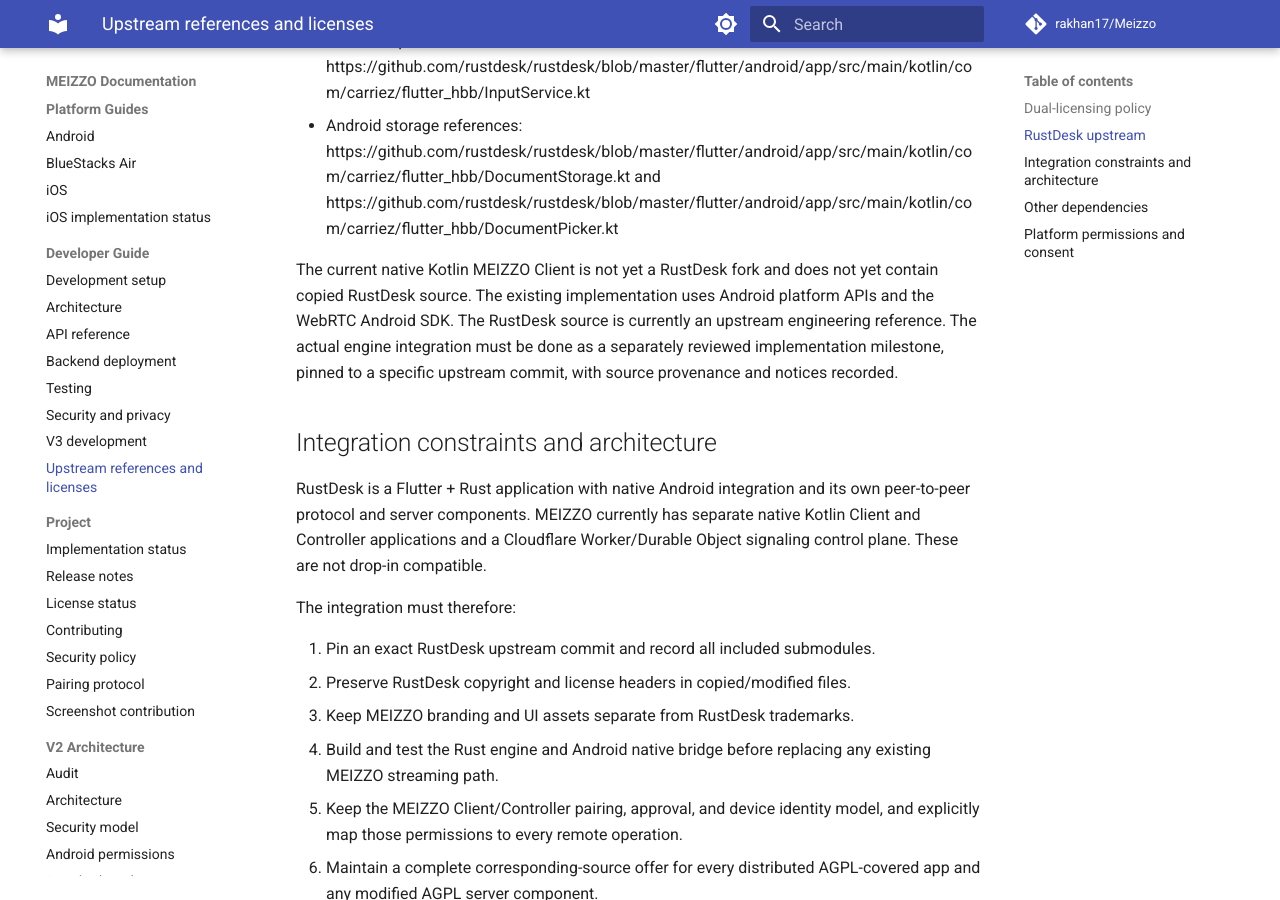
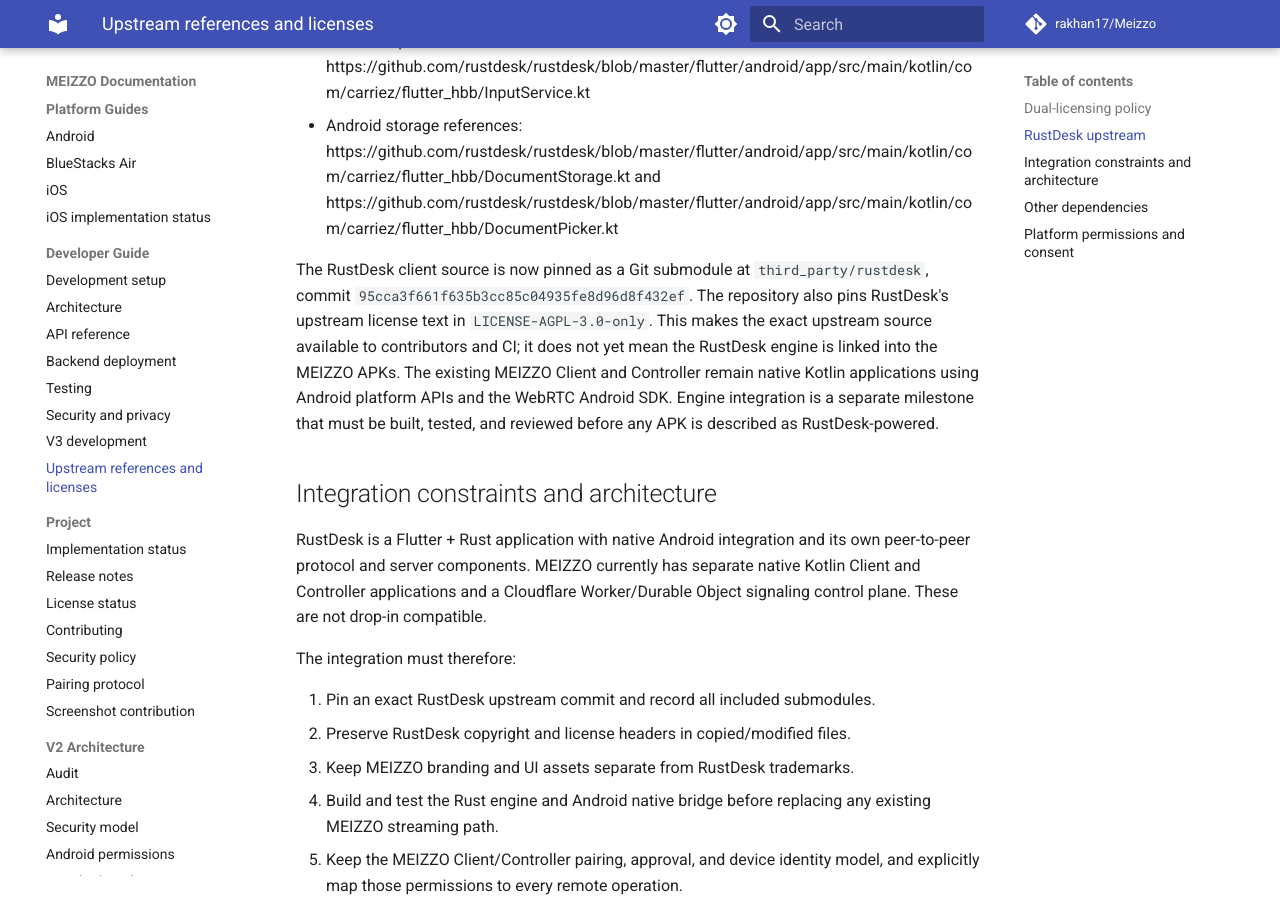
Before and after one commit to rakhan17/Meizzo, an MkDocs documentation site: the page built from docs/v3/UPSTREAM_AND_LICENSES.md, in a window 1280 px wide and 900 px high, scrolled down 1061 px. Built offline with MkDocs 1.6.1 and Material for MkDocs 9.7.7, drawn with Linux system fonts in a browser that asks for light colours; comment, search, counter and statistics services are not loaded.

Commit message:
Record pinned RustDesk source submodule and integration status

```diff
--- a/docs/v3/UPSTREAM_AND_LICENSES.md
+++ b/docs/v3/UPSTREAM_AND_LICENSES.md
@@ -40,12 +40,15 @@ APK as Apache-only.
   and
   https://github.com/rustdesk/rustdesk/blob/master/flutter/android/app/src/main/kotlin/com/carriez/flutter_hbb/DocumentPicker.kt
 
-The current native Kotlin MEIZZO Client is not yet a RustDesk fork and does
-not yet contain copied RustDesk source. The existing implementation uses
-Android platform APIs and the WebRTC Android SDK. The RustDesk source is
-currently an upstream engineering reference. The actual engine integration
-must be done as a separately reviewed implementation milestone, pinned to a
-specific upstream commit, with source provenance and notices recorded.
+The RustDesk client source is now pinned as a Git submodule at
+`third_party/rustdesk`, commit `95cca3f661f635b3cc85c04935fe8d96d8f432ef`.
+The repository also pins RustDesk's upstream license text in
+`LICENSE-AGPL-3.0-only`. This makes the exact upstream source available to
+contributors and CI; it does not yet mean the RustDesk engine is linked into
+the MEIZZO APKs. The existing MEIZZO Client and Controller remain native Kotlin
+applications using Android platform APIs and the WebRTC Android SDK. Engine
+integration is a separate milestone that must be built, tested, and reviewed
+before any APK is described as RustDesk-powered.
 
 ## Integration constraints and architecture
 
```
